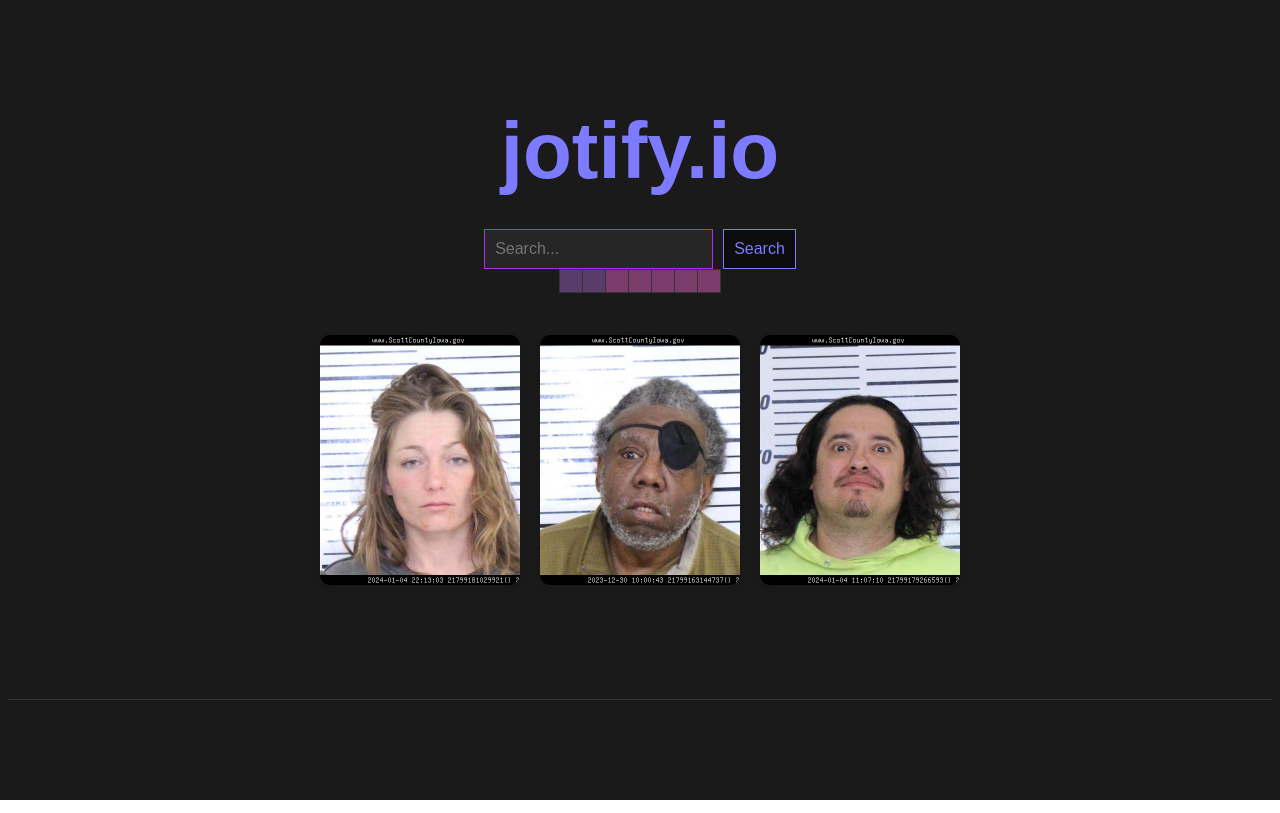
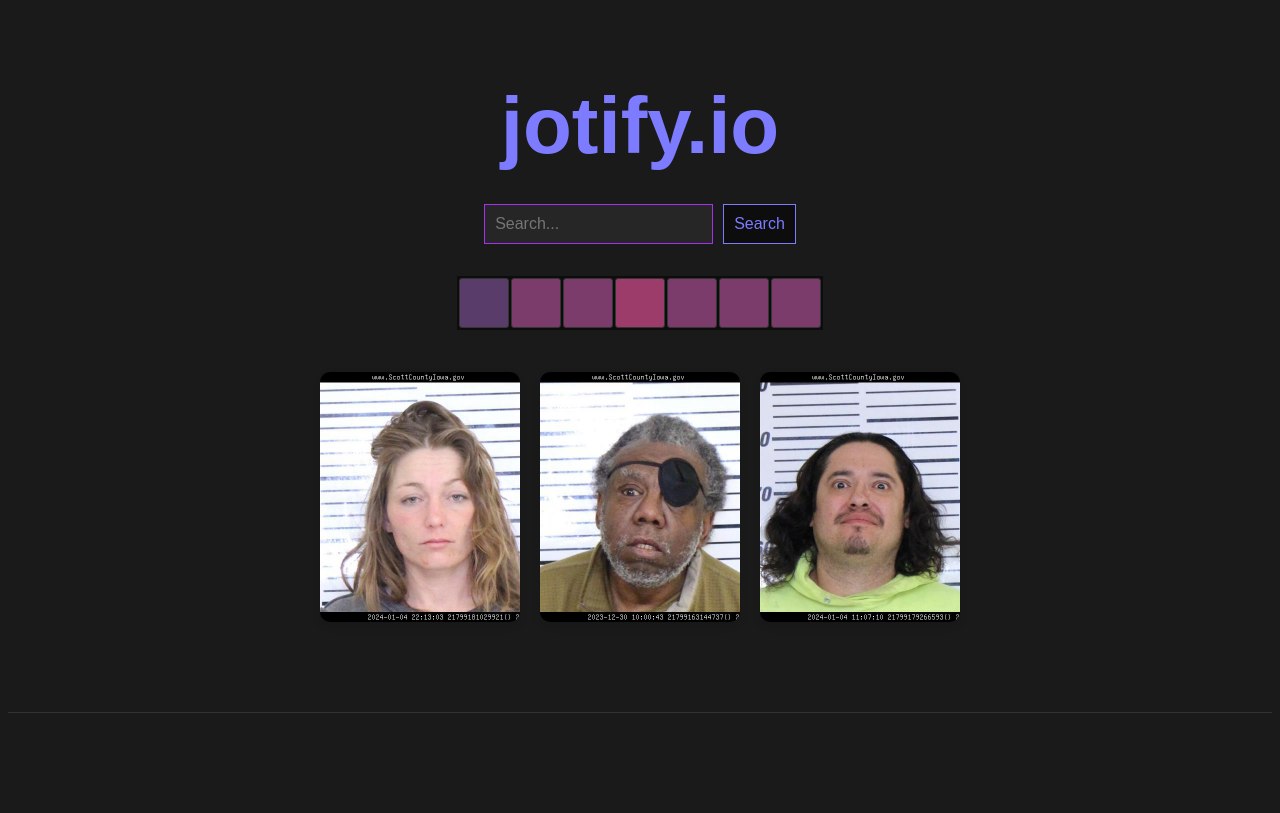
Before and after one commit to ljkeller/jotify, a Next.js app: page / in a window 1280 px wide. Built offline with nearby package versions, Linux system fonts and the light colour scheme; a web font is replaced by a local one.

Commit message:
Pretty traffic calendar
Making the github style calendar prettier.

Still need to apply styles better at the top level.

TODO (eventually): click traffic days to visit day.

```diff
--- a/app/page.jsx
+++ b/app/page.jsx
@@ -4,11 +4,19 @@ import Database from 'better-sqlite3';
 
 import Inmate from '../tools/models/Inmate';
 import { tables } from '../tools/config';
-import Last7Days from './ui/last7days';
+import TrafficCalendar from './ui/trafficCalendar';
 
 
 export default function Home() {
-  const trafficLast7Days = [10, 14, 23, 21, 16, 18, 21];
+  const trafficLast7Days = [
+    { date: "1/1/24", inmateCount: 13 },
+    { date: "1/2/24", inmateCount: 16 },
+    { date: "1/3/24", inmateCount: 19 },
+    { date: "1/4/24", inmateCount: 26 },
+    { date: "1/5/24", inmateCount: 23 },
+    { date: "1/6/24", inmateCount: 19 },
+    { date: "1/7/24", inmateCount: 16 },
+  ];
 
   return (
     <div className={styles.container}>
@@ -23,8 +31,8 @@ export default function Home() {
           <button>Search</button>
         </div>
 
-        <div className={styles.grid7days}>
-          <Last7Days inmateTraffic7Days={trafficLast7Days} />
+        <div className={styles.grid7Days}>
+          <TrafficCalendar inmateTraffic7Days={trafficLast7Days} />
         </div>
 
         <div className={styles.icons}>
--- a/app/ui/last7days.jsx
+++ b/app/ui/trafficCalendar.jsx
@@ -1,6 +1,6 @@
 import styles from '/styles/Last7Days.module.css';
 
-export default function last7Days({ inmateTraffic7Days }) {
+export default function TrafficCalendar({ inmateTraffic7Days }) {
     const getColor = (amount) => {
         if (amount > 25) return styles.veryHigh;
         if (amount > 15) return styles.high;
@@ -12,12 +12,12 @@ export default function last7Days({ inmateTraffic7Days }) {
     return (
         <table className={styles.table}>
             <tbody>
-                <tr>
-                    {inmateTraffic7Days.map((amount, index) => (
+                <tr className={styles.row}>
+                    {inmateTraffic7Days.map((day, index) => (
                         <td
                             key={index}
-                            className={`${getColor(amount)} ${styles.dayCell}`}
-                            title={`Traffic: ${amount}%`}
+                            className={`${getColor(day.inmateCount)} ${styles.dayCell}`}
+                            title={`${day.inmateCount} inmates on ${day.date}`}
                         />))}
                 </tr>
             </tbody>
--- a/styles/Last7Days.module.css
+++ b/styles/Last7Days.module.css
@@ -1,12 +1,16 @@
 .table {
-    border-collapse: collapse;
     background-color: #0d0d0d;
 }
 
+.row {
+    display: table-row;
+    border-spacing: 3px;
+}
+
 .dayCell {
-    width: 20px;
-    height: 20px;
+    padding: 1.5rem;
     border: 1px solid #343434;
+    border-radius: 3px;
     transition: background-color 0.5s;
 }
 
```
